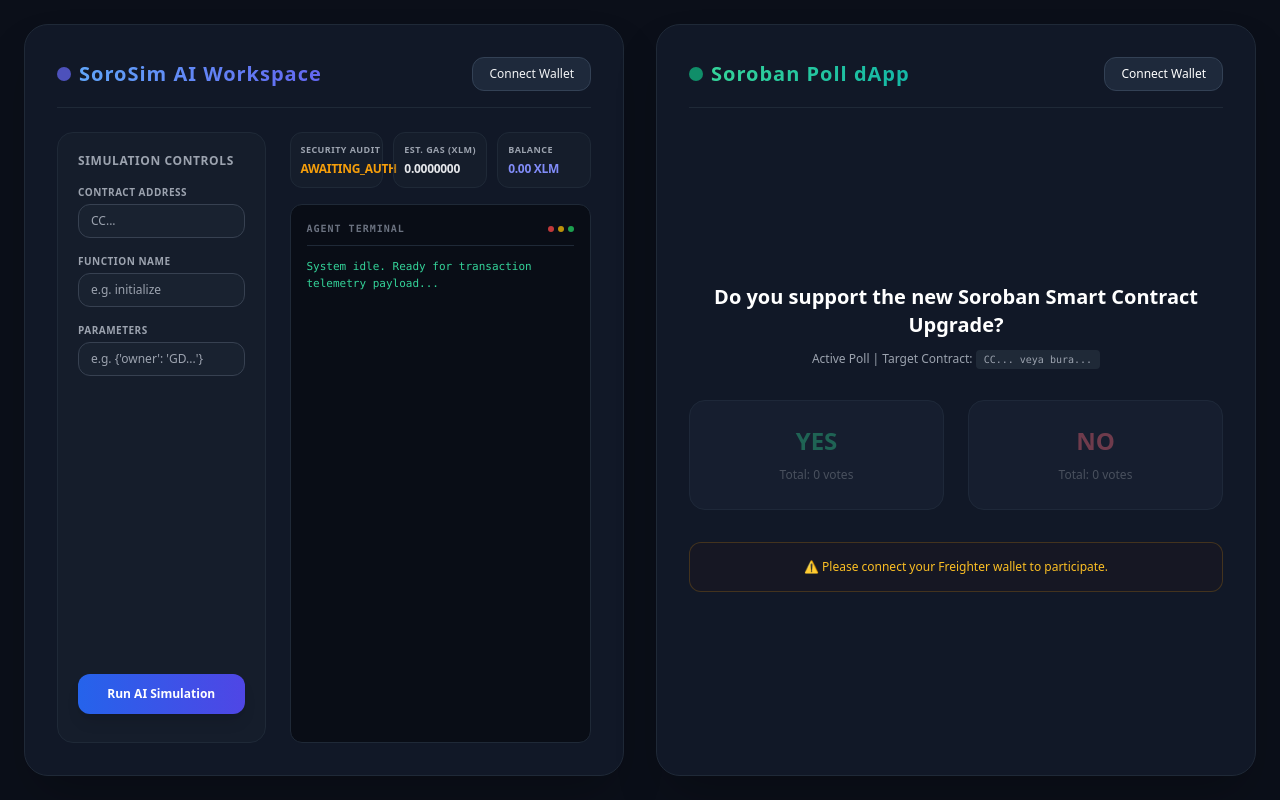
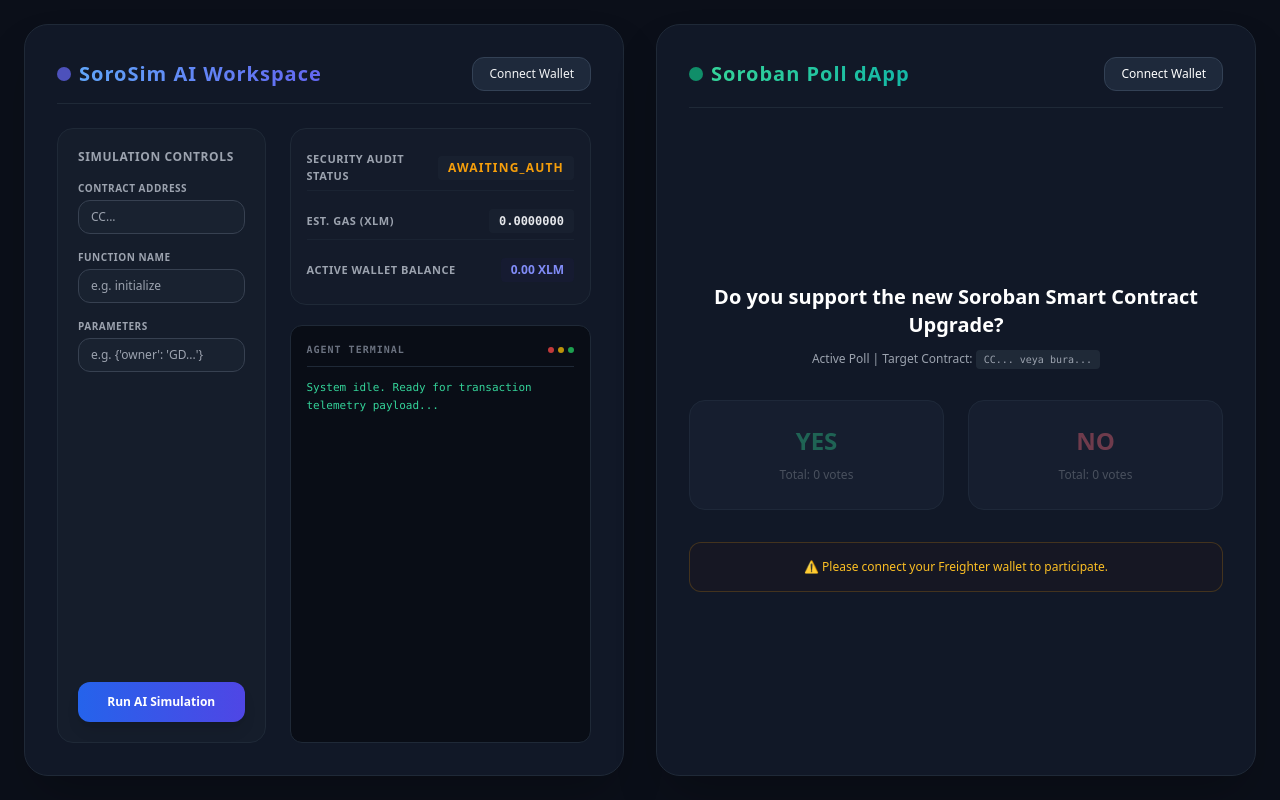
Before and after one commit to deniz-1998/soroban-poll, a React (Vite) app: page / in a window 1280 px wide. Built offline with nearby package versions, Linux system fonts and the light colour scheme.

Commit message:
fix: resolve awaiting auth text clipping on metrics bar

```diff
--- a/src/views/Dashboard.jsx
+++ b/src/views/Dashboard.jsx
@@ -47,9 +47,9 @@
   };
 
   return (
-    <div className="w-full h-full flex flex-col text-gray-100 font-sans">
+    <div className="w-full h-full flex flex-col text-gray-100 font-sans overflow-hidden">
       {/* Header */}
-      <header className="flex justify-between items-center pb-4 border-b border-[#1F2937] mb-6 flex-shrink-0">
+      <header className="flex justify-between items-center pb-3 border-b border-[#1F2937] mb-6 flex-shrink-0">
         <div className="flex items-center space-x-2 min-w-0">
           <div className="w-3.5 h-3.5 bg-indigo-500 rounded-full animate-pulse flex-shrink-0"></div>
           <span className="text-lg md:text-xl font-bold tracking-wider text-transparent bg-clip-text bg-gradient-to-r from-blue-400 to-indigo-500 truncate">
@@ -65,10 +65,10 @@
       </header>
 
       {/* Content Area */}
-      <div className="flex-grow grid grid-cols-1 lg:grid-cols-12 gap-6 items-stretch min-h-0">
+      <div className="flex-grow grid grid-cols-1 lg:grid-cols-12 gap-6 items-stretch min-h-0 overflow-hidden">
 
-        {/* Left Inputs - pb-7 ekleyerek butonun altına boşluk bıraktık */}
-        <div className="lg:col-span-5 bg-[#1F2937]/30 border border-[#1F2937] rounded-2xl p-5 pb-7 flex flex-col justify-between min-h-0">
+        {/* Left Inputs */}
+        <div className="lg:col-span-5 bg-[#1F2937]/30 border border-[#1F2937] rounded-2xl p-5 flex flex-col justify-between min-h-0 overflow-hidden">
           <div className="space-y-4">
             <h2 className="text-xs font-semibold text-gray-400 uppercase tracking-wider">Simulation Controls</h2>
             <div className="space-y-4">
@@ -107,33 +107,46 @@
           <button
             onClick={runSimulation}
             disabled={isSimulating}
-            className="w-full bg-gradient-to-r from-blue-600 to-indigo-600 hover:from-blue-500 hover:to-indigo-500 text-white rounded-xl py-3 font-semibold text-xs transition-all duration-200 shadow-lg mt-6"
+            className="w-full bg-gradient-to-r from-blue-600 to-indigo-600 hover:from-blue-500 hover:to-indigo-500 text-white rounded-xl py-3 font-semibold text-xs transition-all duration-200 shadow-lg mt-6 flex-shrink-0"
           >
             {isSimulating ? "Simulating..." : "Run AI Simulation"}
           </button>
         </div>
 
         {/* Right Status & Logs */}
-        <div className="lg:col-span-7 flex flex-col space-y-4 min-h-0 h-full">
-          <div className="grid grid-cols-3 gap-2.5 flex-shrink-0">
-            <div className="bg-[#1F2937]/30 border border-[#1F2937] rounded-xl p-2.5 min-w-0 flex flex-col justify-center">
-              <span className="block text-[8px] md:text-[9px] text-gray-400 font-bold uppercase tracking-wider mb-1 whitespace-nowrap">Security Audit</span>
-              <span className={`text-[10px] sm:text-xs font-black block tracking-tight ${auditStatus === 'SECURE' ? 'text-emerald-400' : auditStatus === 'ANALYZING' ? 'text-blue-400 animate-pulse' : 'text-amber-500'}`}>
+        <div className="lg:col-span-7 flex flex-col space-y-5 min-h-0 h-full overflow-hidden">
+
+          {/* Status Metrics Area - Dikey, sıkışmayan ve taşma imkanı sıfır olan liste yapısı */}
+          <div className="bg-[#1F2937]/20 border border-[#1F2937] rounded-2xl p-4 space-y-3 flex-shrink-0">
+
+            {/* Row 1: Security Audit */}
+            <div className="flex justify-between items-center py-1.5 border-b border-[#1F2937]/60">
+              <span className="text-[11px] text-gray-400 font-bold uppercase tracking-wider">Security Audit Status</span>
+              <span className={`text-xs font-black tracking-widest px-2.5 py-1 rounded bg-[#1F2937]/40 ${auditStatus === 'SECURE' ? 'text-emerald-400' : auditStatus === 'ANALYZING' ? 'text-blue-400 animate-pulse' : 'text-amber-500'}`}>
                 {auditStatus}
               </span>
             </div>
-            <div className="bg-[#1F2937]/30 border border-[#1F2937] rounded-xl p-2.5 min-w-0 flex flex-col justify-center">
-              <span className="block text-[8px] md:text-[9px] text-gray-400 font-bold uppercase tracking-wider mb-1 whitespace-nowrap">Est. Gas (XLM)</span>
-              <span className="text-[10px] sm:text-xs font-black text-gray-200 block tracking-tight">{gasEstimated}</span>
+
+            {/* Row 2: Est. Gas */}
+            <div className="flex justify-between items-center py-1.5 border-b border-[#1F2937]/60">
+              <span className="text-[11px] text-gray-400 font-bold uppercase tracking-wider">Est. Gas (XLM)</span>
+              <span className="text-xs font-mono font-bold text-gray-200 bg-[#1F2937]/40 px-2.5 py-1 rounded">
+                {gasEstimated}
+              </span>
             </div>
-            <div className="bg-[#1F2937]/30 border border-[#1F2937] rounded-xl p-2.5 min-w-0 flex flex-col justify-center">
-              <span className="block text-[8px] md:text-[9px] text-gray-400 font-bold uppercase tracking-wider mb-1 whitespace-nowrap">Balance</span>
-              <span className="text-[10px] sm:text-xs font-black text-indigo-400 block tracking-tight">{balance} XLM</span>
+
+            {/* Row 3: Wallet Balance */}
+            <div className="flex justify-between items-center py-1.5">
+              <span className="text-[11px] text-gray-400 font-bold uppercase tracking-wider">Active Wallet Balance</span>
+              <span className="text-xs font-bold text-indigo-400 bg-indigo-950/20 px-2.5 py-1 rounded">
+                {balance} XLM
+              </span>
             </div>
+
           </div>
 
           {/* Terminal Box */}
-          <div className="flex-grow bg-[#090D16] border border-[#1F2937] rounded-xl p-4 font-mono text-xs flex flex-col min-h-0">
+          <div className="flex-grow bg-[#090D16] border border-[#1F2937] rounded-xl p-4 font-mono text-xs flex flex-col min-h-0 overflow-hidden">
             <div className="flex justify-between items-center pb-2 border-b border-[#1F2937] mb-3 flex-shrink-0">
               <span className="text-[10px] font-semibold text-gray-500 uppercase tracking-widest">Agent Terminal</span>
               <div className="flex space-x-1">
```
